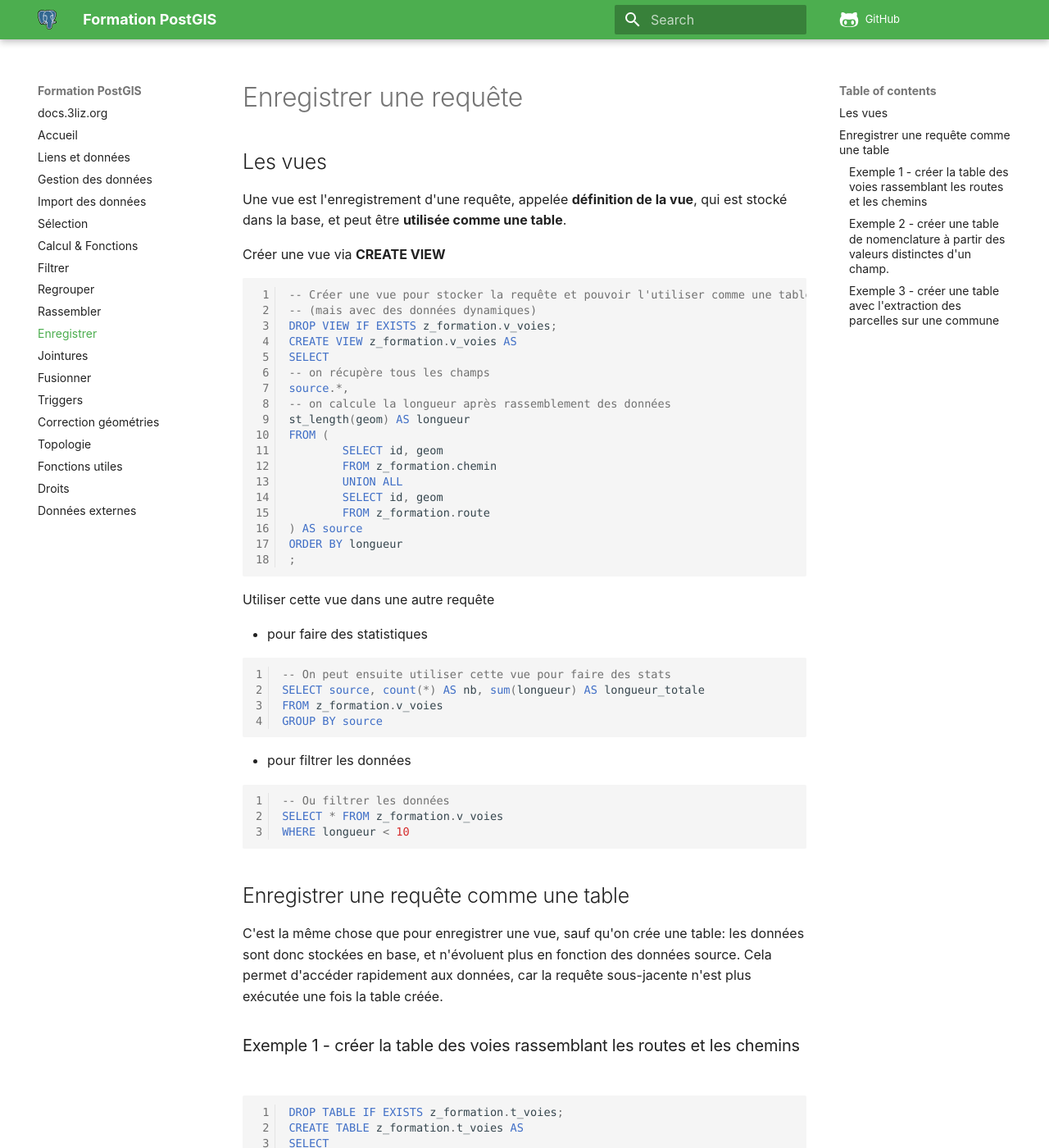
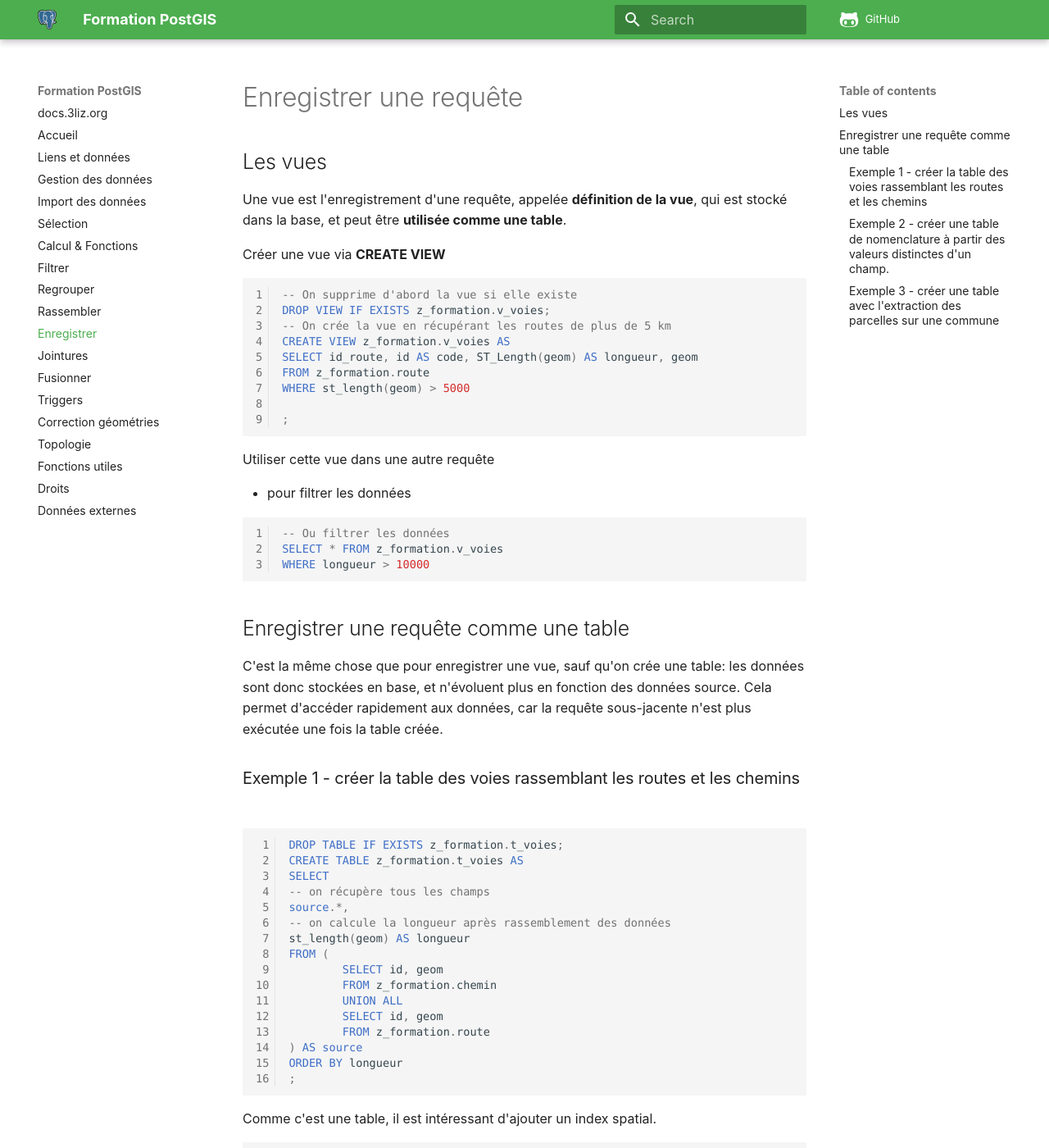
Before and after one commit to 3liz/formation-postgis, an MkDocs documentation site: the page built from docs/save_queries.md, in a window 1280 px wide and 1400 px high. Shown: the whole window at 82% size. Built offline with MkDocs 1.6.1 and Material for MkDocs 9.7.7, drawn with Linux system fonts in a browser that asks for light colours; nearby versions of some CDN libraries; comment, search, counter and statistics services are not loaded.

Commit message:
Minor improvements

````diff
--- a/docs/save_queries.md
+++ b/docs/save_queries.md
@@ -7,43 +7,25 @@ Une vue est l'enregistrement d'une requête, appelée **définition de la vue**,
 Créer une vue via **CREATE VIEW**
 
 ```sql
--- Créer une vue pour stocker la requête et pouvoir l'utiliser comme une table
--- (mais avec des données dynamiques)
+-- On supprime d'abord la vue si elle existe
 DROP VIEW IF EXISTS z_formation.v_voies;
+-- On crée la vue en récupérant les routes de plus de 5 km
 CREATE VIEW z_formation.v_voies AS
-SELECT
--- on récupère tous les champs
-source.*,
--- on calcule la longueur après rassemblement des données
-st_length(geom) AS longueur
-FROM (
-        SELECT id, geom
-        FROM z_formation.chemin
-        UNION ALL
-        SELECT id, geom
-        FROM z_formation.route
-) AS source
-ORDER BY longueur
+SELECT id_route, id AS code, ST_Length(geom) AS longueur, geom
+FROM z_formation.route
+WHERE st_length(geom) > 5000
+
 ;
 ```
 
 Utiliser cette vue dans une autre requête
-
-* pour faire des statistiques
-
-```sql
--- On peut ensuite utiliser cette vue pour faire des stats
-SELECT source, count(*) AS nb, sum(longueur) AS longueur_totale
-FROM z_formation.v_voies
-GROUP BY source
-```
 
 * pour filtrer les données
 
 ```sql
 -- Ou filtrer les données
 SELECT * FROM z_formation.v_voies
-WHERE longueur < 10
+WHERE longueur > 10000
 ```
 
 ## Enregistrer une requête comme une table
````
Also changed, not shown: docs/filter_data.md (+2 -2 lines), docs/group_data.md (+21 -2 lines), docs/join_data.md (+14 -1 lines), docs/postgresql_in_qgis.md (+1 -0 lines), docs/sql_select.md (+1 -1 lines).
